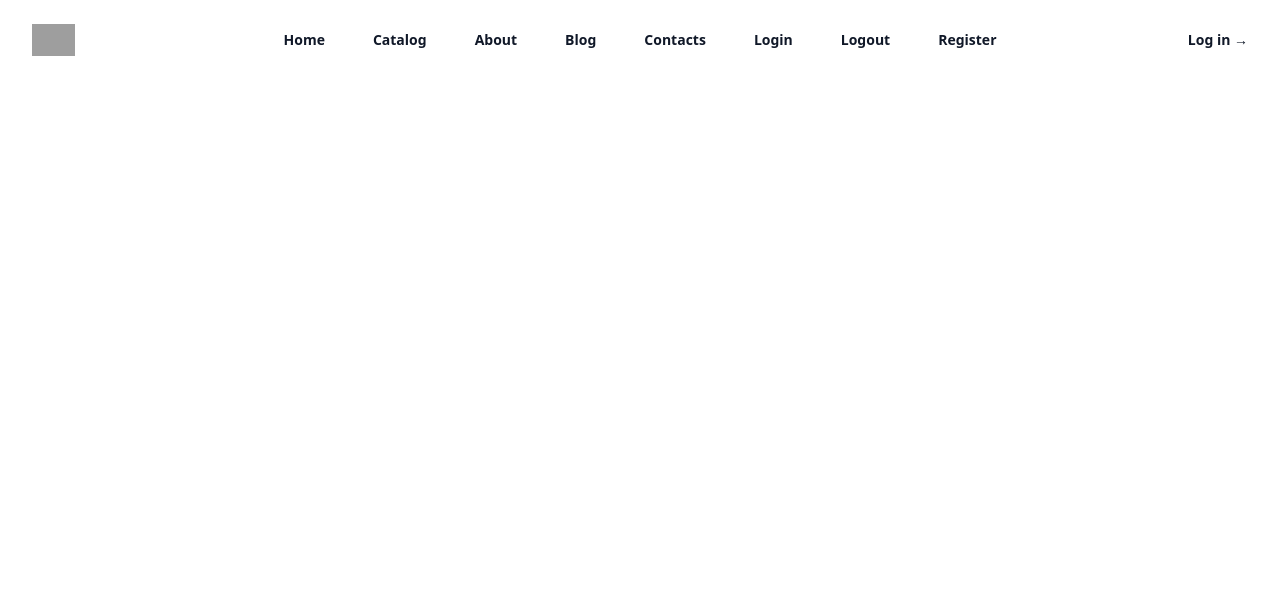
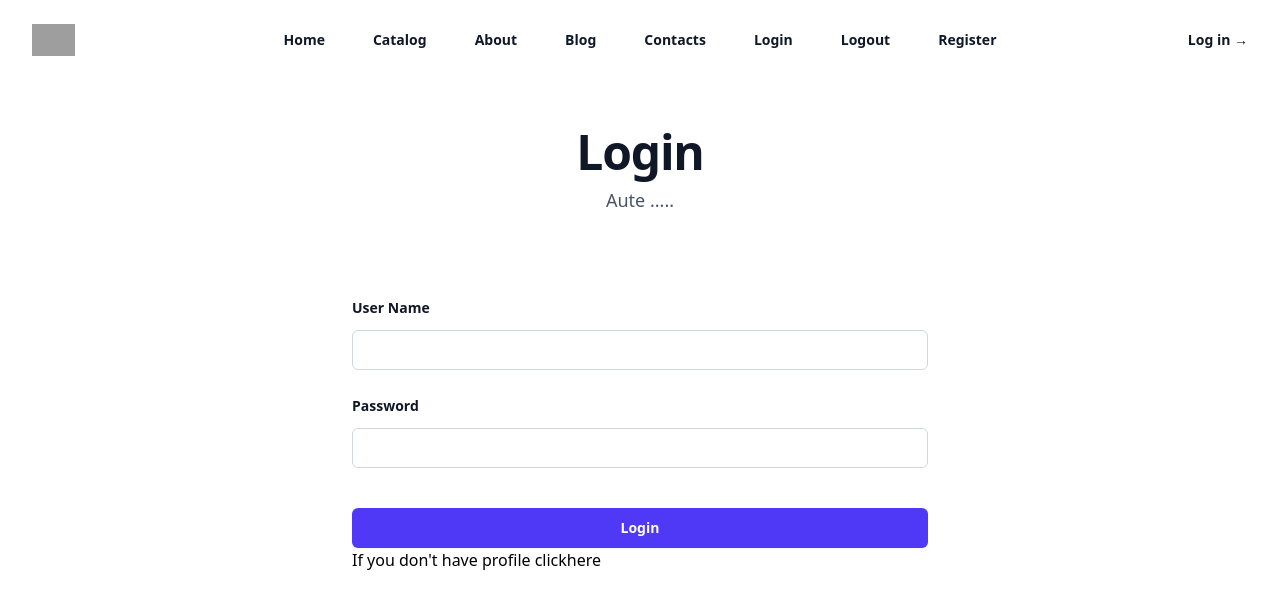
Before and after one commit to stefka11/BulgarianMountains, a React (Vite) app in the folder client/: page /login in a window 1280 px wide. Shown: the top 608 px of the page. Built offline with nearby package versions, Linux system fonts and the light colour scheme; grey boxes are pictures that could not be loaded.

Commit message:
add Login Page

```diff
--- a/client/src/App.jsx
+++ b/client/src/App.jsx
@@ -2,6 +2,7 @@ import { Routes, Route } from 'react-router';
 import Home from './components/home/Home';
 import Header from './components/header/Header';
 import './App.css'
+import Login from './components/login/Login';
 
 function App() {
 
@@ -12,6 +13,7 @@ function App() {
 
         <Routes>
           <Route path="/" element={<Home />} />
+          <Route path="/login" element={<Login />} />
         </Routes>
       </div>
     </>
--- /dev/null
+++ b/client/src/api/authApi.js
@@ -0,0 +1,17 @@
+
+import request from "../utils/request"
+
+const baseUrl = 'http://localhost:3030/users';
+
+export const useLogin = () => {
+
+    const login = async (email, password) =>
+        request.post(
+            `${baseUrl}/login`,
+            { email, password },
+        );
+
+    return {
+        login,
+    }
+};
--- a/client/src/components/header/Header.jsx
+++ b/client/src/components/header/Header.jsx
@@ -87,14 +87,7 @@ export default function Header() {
                                     </a>
                                 ))}
                             </div>
-                            <div className="py-6">
-                                <a
-                                    href="#"
-                                    className="-mx-3 block rounded-lg px-3 py-2.5 text-base/7 font-semibold text-gray-900 hover:bg-gray-50"
-                                >
-                                    Log in
-                                </a>
-                            </div>
+
                         </div>
                     </div>
                 </DialogPanel>
--- /dev/null
+++ b/client/src/components/login/Login.jsx
@@ -0,0 +1,78 @@
+import { useActionState, useContext } from "react";
+import { Link, useNavigate } from "react-router";
+import { useLogin } from "../../api/authApi";
+import { UserContext } from "../../context/UserContext";
+
+export default function Login({}) {
+    const navigate = useNavigate();
+    const { userLoginHandler } = useContext(UserContext);
+    const { login } = useLogin();
+
+    const loginHandler = async (_, formData) => {
+        const values = Object.fromEntries(formData);  //Получаваме данните от формата
+        console.log(values);
+
+        const authData = await login(values.email, values.password); //пращаме ги на сървъра с Хоока
+
+        userLoginHandler(authData);   //при успешно логване подаваме на onLogin-цялата информация за логнатия, и отива в App,js
+        navigate('/');  //връщаме се на игрите
+    }
+     const [_, loginAction, isPending] = useActionState(loginHandler, { email: '', password: '' });
+    //console.log(values); action={loginAction}   <form id="login" className="mx-auto mt-16 max-w-xl sm:mt-20">
+
+    return (
+        <div className="isolate bg-white px-6 py-24 sm:py-32 lg:px-8">
+
+            <div className="mx-auto max-w-2xl text-center">
+                <h2 className="text-4xl font-semibold tracking-tight text-balance text-gray-900 sm:text-5xl">Login</h2>
+                <p className="mt-2 text-lg/8 text-gray-600">Aute .....</p>
+            </div>
+
+            <form id="login" action={loginAction} className="mx-auto mt-16 max-w-xl sm:mt-20">
+
+                <div className="grid grid-cols-1 gap-x-8 gap-y-6 sm:grid-cols-2">
+
+                    <div className="sm:col-span-2">
+                        <label htmlFor="email" className="block text-sm/6 font-semibold text-gray-900">
+                            User Name
+                        </label>
+                        <div className="mt-2.5">
+                            <input
+                                id="email"
+                                name="email"
+                                type="email"
+                                autoComplete="email"
+                                className="block w-full rounded-md bg-white px-3.5 py-2 text-base text-gray-900 outline-1 -outline-offset-1 outline-gray-300 placeholder:text-gray-400 focus:outline-2 focus:-outline-offset-2 focus:outline-indigo-600"
+                            />
+                        </div>
+                    </div>
+                    <div className="sm:col-span-2">
+                        <label htmlFor="password" className="block text-sm/6 font-semibold text-gray-900">
+                            Password
+                        </label>
+                        <div className="mt-2.5">
+                            <input
+                                id="password"
+                                name="password"
+                                type="password"
+                                autoComplete="password"
+                                className="block w-full rounded-md bg-white px-3.5 py-2 text-base text-gray-900 outline-1 -outline-offset-1 outline-gray-300 placeholder:text-gray-400 focus:outline-2 focus:-outline-offset-2 focus:outline-indigo-600"
+                            />
+                        </div>
+                    </div>
+
+                </div>
+                <div className="mt-10">
+                    <input
+                        type="submit"
+                        value="Login"
+                        className="block w-full rounded-md bg-indigo-600 px-3.5 py-2.5 text-center text-sm font-semibold text-white shadow-xs hover:bg-indigo-500 focus-visible:outline-2 focus-visible:outline-offset-2 focus-visible:outline-indigo-600"
+                    />
+                    <p className="field">
+                        <span>If you don't have profile click<Link to="/register">here</Link></span>
+                    </p>
+                </div>
+            </form>
+        </div>
+    )
+}
--- /dev/null
+++ b/client/src/context/UserContext.js
@@ -0,0 +1,10 @@
+import { createContext } from "react";
+
+export const UserContext = createContext({
+    _id: '',
+    email: '',
+    username: '',
+    accessToken: '',
+    userLoginHandler: () => null,
+    //userLogoutHandler: () => null,
+});
--- /dev/null
+++ b/client/src/utils/request.js
@@ -0,0 +1,31 @@
+const request = async (method, url, data) => {
+    let options = {};
+
+    if (method !== 'GET') {
+        options = {
+            method,
+        };
+    }
+
+    if (data) {
+        options = {
+            ...options,
+            headers: {
+                'Content-Type': 'application/json',
+            },
+            body: JSON.stringify(data),
+        }
+    }
+
+    const response = await fetch(url, options);
+    const result = await response.json();
+
+    return result;
+};
+
+export default {
+    get: request.bind(null, 'GET'),
+    post: request.bind(null, 'POST'),
+    put: request.bind(null, 'PUT'),
+    delete: request.bind(null, 'DELETE'),
+}
```
